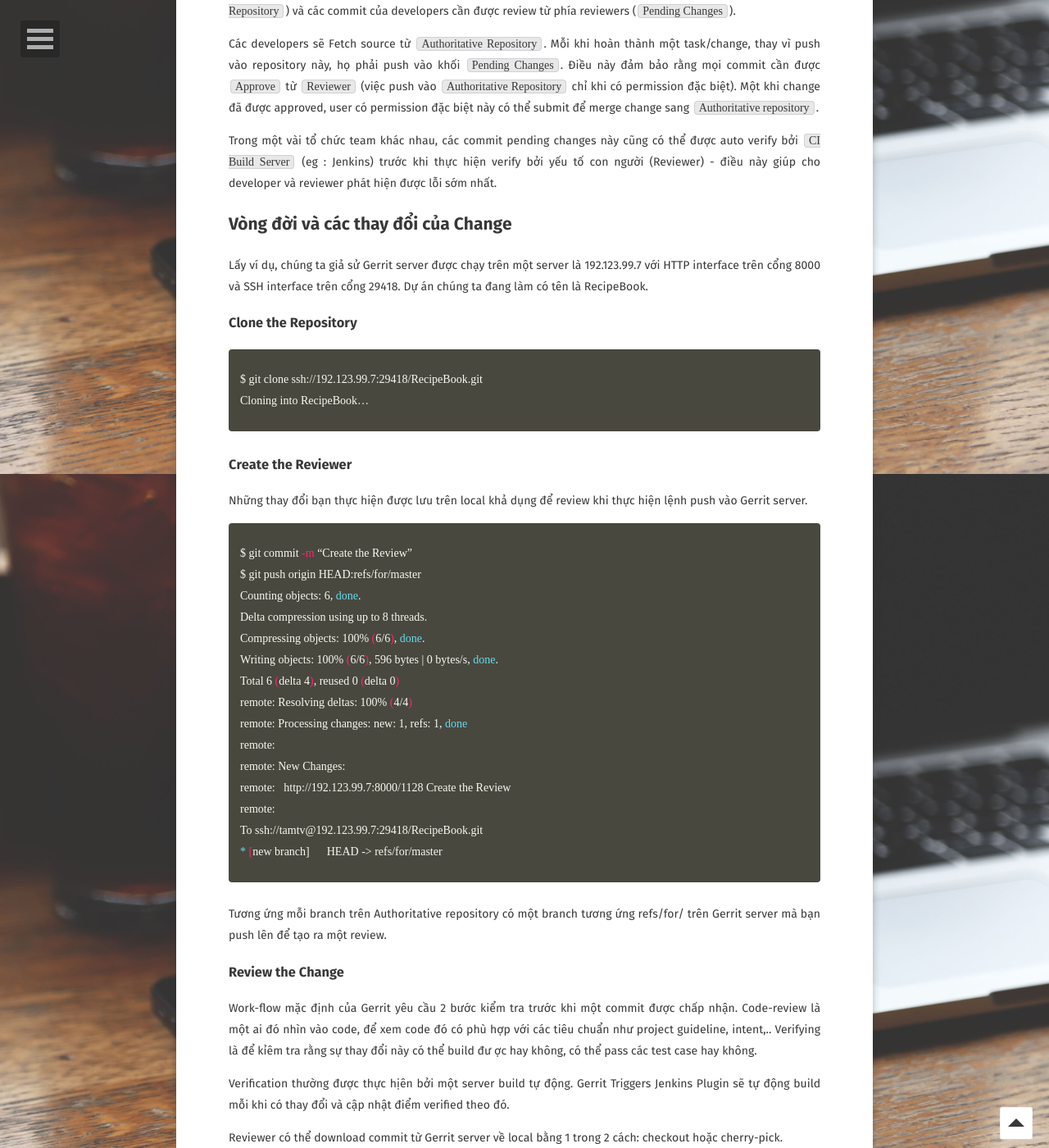
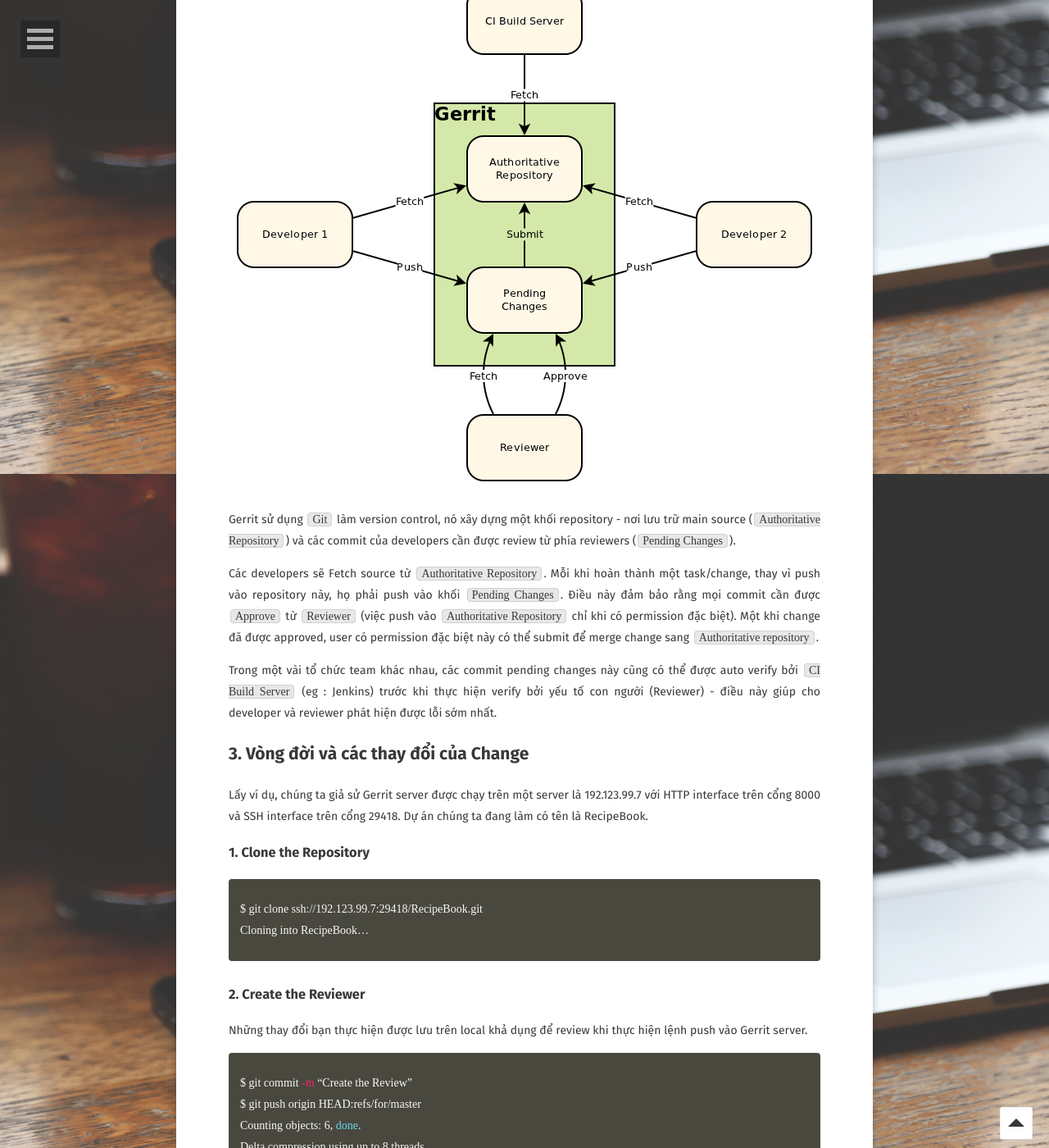
Before and after one commit to redsiren204/redsiren204.github.io, a Jekyll site: the page built from _posts/2017-06-28-gerrit-code-review-introduction.md, in a window 1280 px wide and 1400 px high, scrolled down 1222 px. Shown: the whole window at 82% size. Built offline with Jekyll 4.4.1, drawn with Linux system fonts in a browser that asks for light colours; some web fonts are replaced; comment, search, counter and statistics services are not loaded; some of the changed text lies outside the part shown.

Commit message:
Add images for gerrit-part1
Signed-off-by: Tran Van Tam <redsiren204@gmail.com>

```diff
--- a/_posts/2017-06-28-gerrit-code-review-introduction.md
+++ b/_posts/2017-06-28-gerrit-code-review-introduction.md
@@ -15,7 +15,7 @@
 * Part 2 - Cài đặt, cấu hình Gerrit và authentication
 * Part 3 - Tích hợp CI / CD
 
-## Gerrit là gì?
+## 1. Gerrit là gì?
 
 Gerrit là một công cụ hỗ trợ quản lý và review source code dựa trên nền tảng web, sử dụng git làm version control, được phát triển tại Google bởi Shawn Pearce trong quá trình phát triển dự án Android. Gerrit phiên bản 2.x được viết bằng Java trên nền J2EE servlet container. Gerrit là open source, nó hoàn toàn free và bạn có thể sử dụng nó làm công cụ quản lý và review source code cho team của mình.
 
@@ -24,31 +24,34 @@
 Gerrit không đơn thuần chỉ là công cụ review mà nó còn có thể sử dụng để xây dựng một server quản lý source code giống như github, gitbuckit.
 
 Những lý do mà bạn nên sử dụng Gerrit:
-1. Bạn có thể dễ dàng tìm lỗi trong thay đổi của commit
-2. Bạn có thể làm việc với Gerrit, nếu bạn có Git client, không cần cài đặt thêm bất kỳ Gerrit client nào
-3. Gerrit có thể được sử dụng như một trung gian giữa các developers và git repositories.
+* 1. Bạn có thể dễ dàng tìm lỗi trong thay đổi của commit
+* 2. Bạn có thể làm việc với Gerrit, nếu bạn có Git client, không cần cài đặt thêm bất kỳ Gerrit client nào
+* 3. Gerrit có thể được sử dụng như một trung gian giữa các developers và git repositories.
 
 Home page : https://www.gerritcodereview.com/
 
-## Gerrit tổ chức
+## 2. Tổ chức Gerrit
 
+<figure>
+	<a href="https://raw.githubusercontent.com/redsiren204/redsiren204.github.io/master/resources/gerrit-part1/intro-quick-central-gerrit.png"><img src="https://raw.githubusercontent.com/redsiren204/redsiren204.github.io/master/resources/gerrit-part1/intro-quick-central-gerrit.png"></a>
+</figure>
 Gerrit sử dụng `Git` làm version control, nó xây dựng một khối repository - nơi lưu trữ main source (`Authoritative Repository`) và các commit của developers cần được review từ phía reviewers (`Pending Changes`).
 
 Các developers sẽ Fetch source từ `Authoritative Repository`. Mỗi khi hoàn thành một task/change, thay vì push vào repository này, họ phải push vào khối `Pending Changes`. Điều này đảm bảo rằng mọi commit cần được `Approve` từ `Reviewer` (việc push vào `Authoritative Repository` chỉ khi có permission đặc biệt). Một khi change đã được approved, user có permission đặc biệt này có thể submit để merge change sang `Authoritative repository`.
 
 Trong một vài tổ chức team khác nhau, các commit pending changes này cũng có thể được auto verify bởi `CI Build Server` (eg : Jenkins) trước khi thực hiện verify bởi yếu tố con người (Reviewer) - điều này giúp cho developer và reviewer phát hiện được lỗi sớm nhất.
 
-## Vòng đời và các thay đổi của Change
+## 3. Vòng đời và các thay đổi của Change
 
 Lấy ví dụ, chúng ta giả sử Gerrit server được chạy trên một server là 192.123.99.7 với HTTP interface trên cổng 8000 và SSH interface trên cổng 29418. Dự án chúng ta đang làm có tên là RecipeBook.
 
-### Clone the Repository
+### 1. Clone the Repository
 {% highlight sh %}
 $ git clone ssh://192.123.99.7:29418/RecipeBook.git
 Cloning into RecipeBook…
 {% endhighlight %}
 
-### Create the Reviewer
+### 2. Create the Reviewer
 Những thay đổi bạn thực hiện được lưu trên local khả dụng để review khi thực hiện lệnh push vào Gerrit server.
 {% highlight sh %}
 $ git commit -m “Create the Review”
@@ -69,7 +72,7 @@
 {% endhighlight %}
 Tương ứng mỗi branch trên Authoritative repository có một branch tương ứng refs/for/<branch_name> trên Gerrit server mà bạn push lên để tạo ra một review.
 
-### Review the Change
+### 3. Review the Change
 Work-flow mặc định của Gerrit yêu cầu 2 bước kiểm tra trước khi một commit được chấp nhận. Code-review là một ai đó nhìn vào code, để xem code đó có phù hợp với các tiêu chuẩn như project guideline, intent,.. Verifying là để kỉêm tra rằng sự thay đổi này có thể build đư ợc hay không, có thể pass các test case hay không.
 
 Verification thường được thực hịên bởi một server build tự động. Gerrit Triggers Jenkins Plugin sẽ tự động build mỗi khi có thay đổi và cập nhật điểm verified theo đó.
```
Also changed, not shown: other parts of _posts/2017-06-28-gerrit-code-review-introduction.md (+9 -1 lines), 3 other files.
